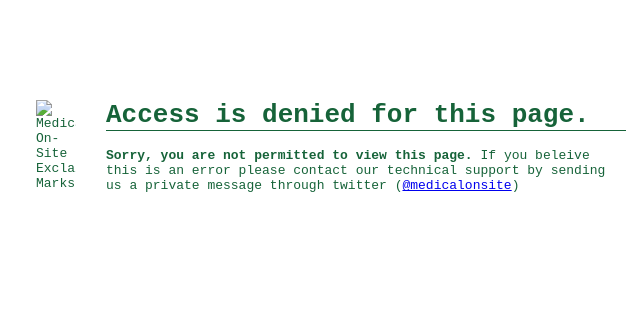
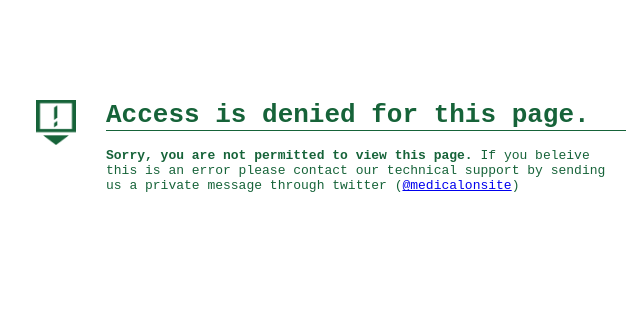
Before and after one commit to MedicalOnSite/medicalonsite.github.io, a plain HTML site: page http_errors/403.html in a window 1280 px wide. Shown: the whole page, without its empty margins (309-949 px from the left). Drawn offline with Linux system fonts and the light colour scheme.

Commit message:
fix to 403 page

```diff
--- a/http_errors/403.html
+++ b/http_errors/403.html
@@ -45,7 +45,7 @@
 
 	<div class="message">
 
-		<img class="graphic" alt="Medical On-Site Exclaimation Marksrc="/http_errors/exclaim.png" />
+		<img class="graphic" alt="Medical On-Site Exclaimation Mark" src="/http_errors/exclaim.png" />
 
 		<h1>Access is denied for this page.</h1>
 
```
